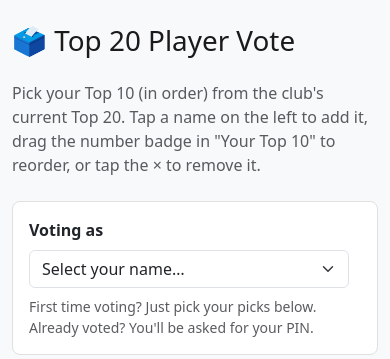
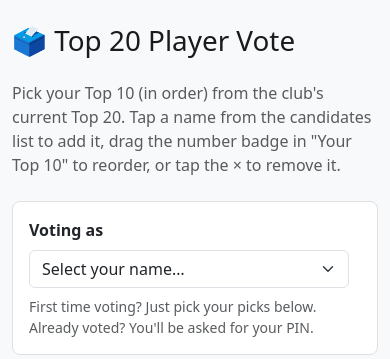
Before and after one commit to deepeshshrestha-hhb/hhb-club-app, a Flask app: page /vote in a window 390 px wide. Shown: the part 56-415 px from the top of the page. Run offline with Flask 3, Linux system fonts and the light colour scheme; some libraries are stand-ins or nearby versions.

Commit message:
Fix Vote page copy: "left" doesn't mean anything on mobile
Both hint strings said "Tap a name on the left" / "on the left to add
them" - meaningless once the two-column candidates/picks layout stacks
on a phone. Reworded to "from the candidates list" / "from the list",
which holds regardless of layout.

Co-Authored-By: Claude Sonnet 5 <noreply@anthropic.com>

```diff
--- a/templates/vote.html
+++ b/templates/vote.html
@@ -16,8 +16,8 @@
 
 <h1 class="page-title">🗳️ Top 20 Player Vote</h1>
 <p class="text-muted mb-4">
-    Pick your Top 10 (in order) from the club's current Top 20. Tap a name on the left to
-    add it, drag the number badge in "Your Top 10" to reorder, or tap the &times; to remove it.
+    Pick your Top 10 (in order) from the club's current Top 20. Tap a name from the candidates
+    list to add it, drag the number badge in "Your Top 10" to reorder, or tap the &times; to remove it.
 </p>
 
 {% if not voting_open %}
@@ -84,7 +84,7 @@
                 <div class="card-body">
                     <h6 class="fw-bold mb-3">Your Top 10 <span id="pickCount" class="badge bg-secondary">0 / 10</span></h6>
                     <ol class="list-group vote-pick-list" id="pickList"></ol>
-                    <p class="text-muted small mt-2 mb-0" id="pickHint">Tap a candidate on the left to add them here.</p>
+                    <p class="text-muted small mt-2 mb-0" id="pickHint">Tap a candidate from the list to add them here.</p>
                 </div>
             </div>
         </div>
```
